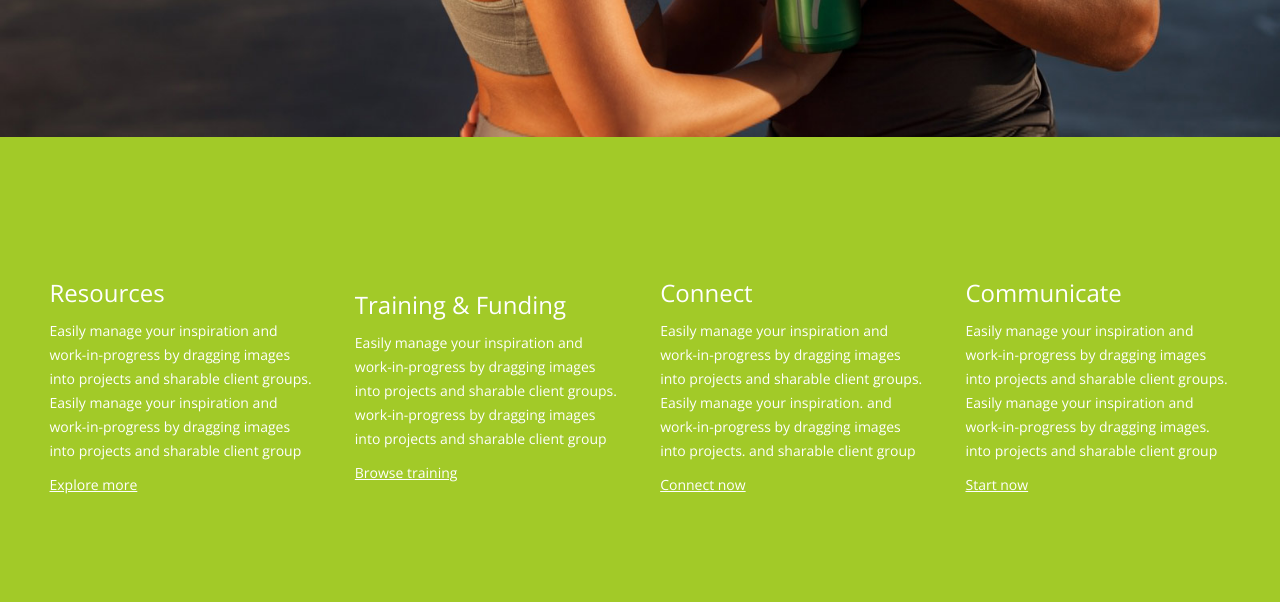
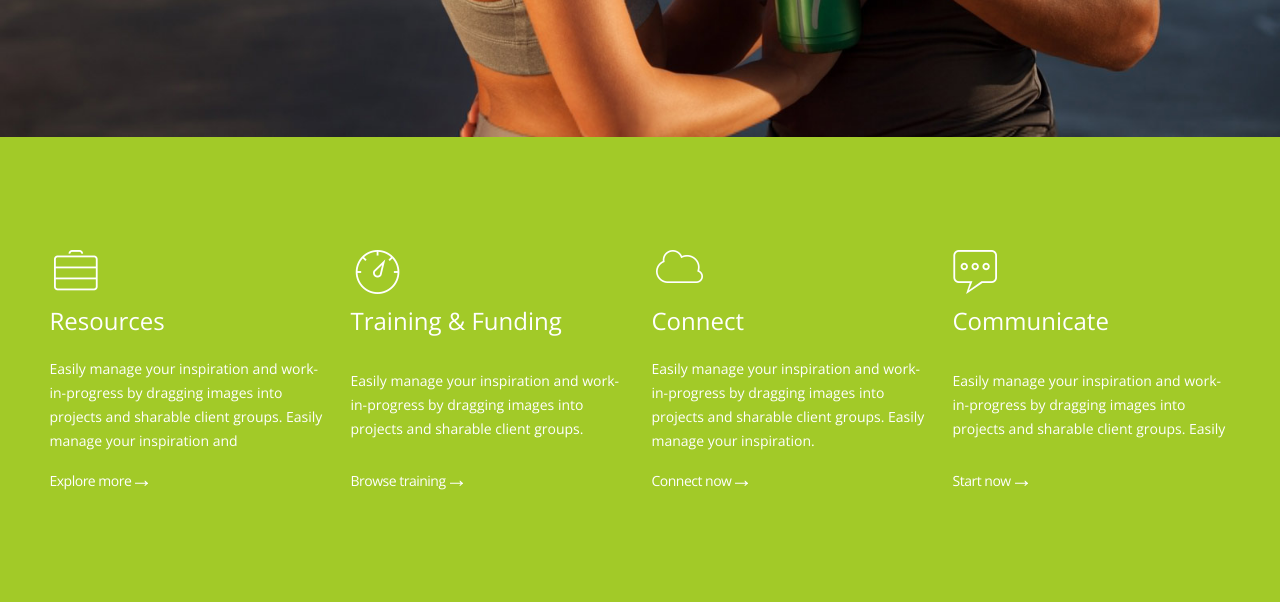
Before and after one commit to itl-serg/Fitness, a website: page index.html in a window 1280 px wide. Shown: the part 576-1178 px from the top of the page. Drawn offline with nearby package versions, Linux system fonts and the light colour scheme.

Commit message:
data-section new

```diff
--- a/index.html
+++ b/index.html
@@ -40,41 +40,30 @@
         <div class="data-section">
 
             <div>
-                <h2>Resources</h2>
+                <h2 class="resources">Resources</h2>
                 <p>Easily manage your inspiration and work-in-progress by dragging images into projects and sharable
                     client groups. Easily
-                    manage your inspiration and work-in-progress by dragging images into projects and sharable
-                    client group</p>
-                <a href="#">Explore more</a>
+                    manage your inspiration and</p>
+                <a href="#">Explore more<span class="arrow-right"></span></a>
             </div>
             <div>
-                <h2>Training & Funding</h2>
+                <h2 class="training">Training & Funding</h2>
                 <p>Easily manage your inspiration and work-in-progress by dragging images into projects and sharable
-                    client groups.
-
-                    work-in-progress by dragging images into projects and sharable client group</p>
-                <a href="#">Browse training</a>
+                    client groups.</p>
+                <a href="#">Browse training<span class="arrow-right"></span></a>
             </div>
-
-
-
             <div>
-                <h2>Connect</h2>
+                <h2 class="connect">Connect</h2>
                 <p>Easily manage your inspiration and work-in-progress by dragging images into projects and sharable
                     client groups. Easily
-                    manage your inspiration.
-
-                    and work-in-progress by dragging images into projects.
-                    and sharable client group</p>
-                <a href="#">Connect now</a>
+                    manage your inspiration.</p>
+                <a href="#">Connect now<span class="arrow-right"></span></a>
             </div>
             <div>
-                <h2>Communicate</h2>
+                <h2 class="communicate">Communicate</h2>
                 <p>Easily manage your inspiration and work-in-progress by dragging images into projects and sharable
-                    client groups. Easily
-                    manage your inspiration and work-in-progress by dragging images.
-                    into projects and sharable client group</p>
-                <a href="#">Start now</a>
+                    client groups. Easily</p>
+                <a href="#">Start now<span class="arrow-right"></span></a>
             </div>
 
 
--- a/scss/_styles.scss
+++ b/scss/_styles.scss
@@ -40,6 +40,7 @@ body {
       }
       h1 {
         @include textSecondary(400, 20px, 24px, $colorWhite);
+        letter-spacing: -1.5px;
         span {
           color: $colorAtlantis;
         }
@@ -47,6 +48,7 @@ body {
       p {
         @include textSecondary(700, 15px, 24px, $colorWhite);
         margin-left: 66px;
+
         span {
           color: $colorPersimmon;
         }
@@ -66,6 +68,7 @@ body {
           @include textSecondary(400, 40px, 48px, $colorWhite);
         }
         p {
+          letter-spacing: 2.2px;
           margin-left: 166px;
         }
       }
@@ -134,8 +137,8 @@ body {
   align-items: center;
   flex-direction: column;
   height: 100%;
-  padding-bottom: 120px;
-  padding-top: 140px;
+  padding-bottom: 105px;
+  padding-top: 168px;
 
   @include media(">=768px") {
     flex-direction: row;
@@ -152,19 +155,63 @@ body {
     margin: auto;
   }
   div {
-    width: 265px;
+    display: flex;
+    flex-direction: column;
+    align-self: stretch;
+    justify-content: space-between;
+    align-items: flex-start;
+    width: 278px;
+    position: relative;
     h2 {
       @include textPrimary(400, 24px, 32px, $colorWhite);
-      margin-bottom: 10px;
+      margin-bottom: 20px;
+    }
+    h2::before {
+      content: "";
+      position: absolute;
+      top: -55px;
+      left: 4px;
+    }
+    h2.resources::before {
+      background: url("../images/icons.png") no-repeat -29px -4px;
+      width: 44px;
+      height: 41px;
+    }
+    h2.training::before {
+      background: url("../images/icons.png") no-repeat -78px -9px;
+      width: 45px;
+      height: 44px;
+    }
+    h2.connect::before {
+      background: url("../images/icons.png") no-repeat -27px -58px;
+      width: 47px;
+      height: 33px;
+    }
+    h2.communicate::before {
+      background: url("../images/icons.png") no-repeat -80px -56px;
+      width: 44px;
+      height: 44px;
+      left: 0;
     }
     p {
-      margin-bottom: 10px;
+      margin-bottom: 16px;
     }
+
     a {
-      display: block;
       color: $colorWhite;
       margin-bottom: 10px;
+      text-decoration: none;
+      letter-spacing: -0.5px;
     }
+    .arrow-right {
+      display: inline-block;
+      background: url("../images/icons.png") no-repeat -4px -34px;
+      content: "";
+      width: 13px;
+      height: 6px;
+      margin-left: 4px;
+    }
+
     a:hover {
       color: $colorPersimmon;
     }
```
Also changed, not shown: css/main.min.css.
